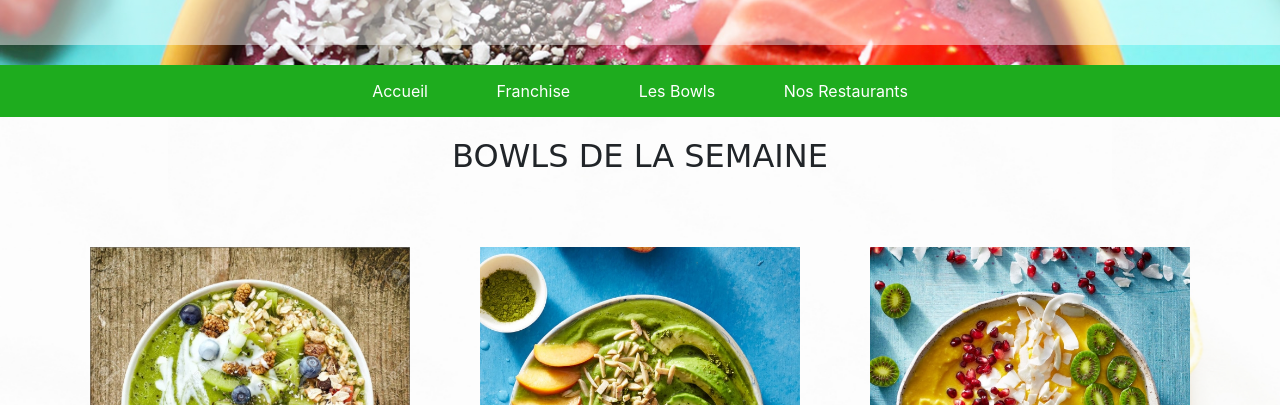
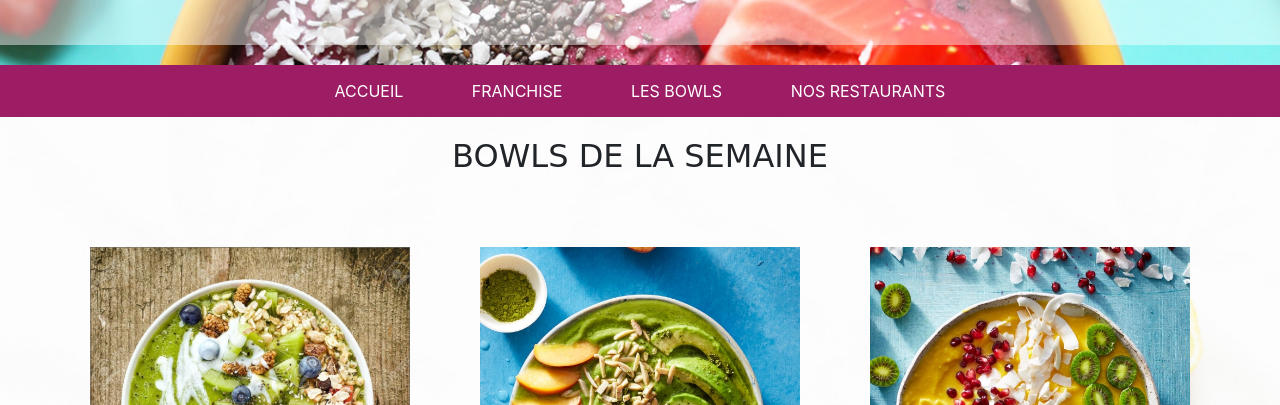
Before and after one commit to DaKarlito/Bowlicious, a plain HTML site: page index.html in a window 1280 px wide. Shown: the part 695-1100 px from the top of the page. Drawn offline with nearby package versions, Linux system fonts and the light colour scheme; a web font is replaced by a local one.

Commit message:
modifications bg stellar

```diff
--- a/scss/layout/_navigation.scss
+++ b/scss/layout/_navigation.scss
@@ -48,7 +48,8 @@
 
   @media (min-width: 700px) {
 
-    background-color: rgb(30, 172, 30);
+    background-color: #9d1d64;
+    text-transform: uppercase;
 
     li>a {
       color: #fff;
@@ -65,5 +66,5 @@
 }
 
 .stellarnav.mobile.dark ul{
-  background: rgb(116, 8, 158);
+  background: #9d1d64;
 }
```
Also changed, not shown: css/main.css, 2 other files.
